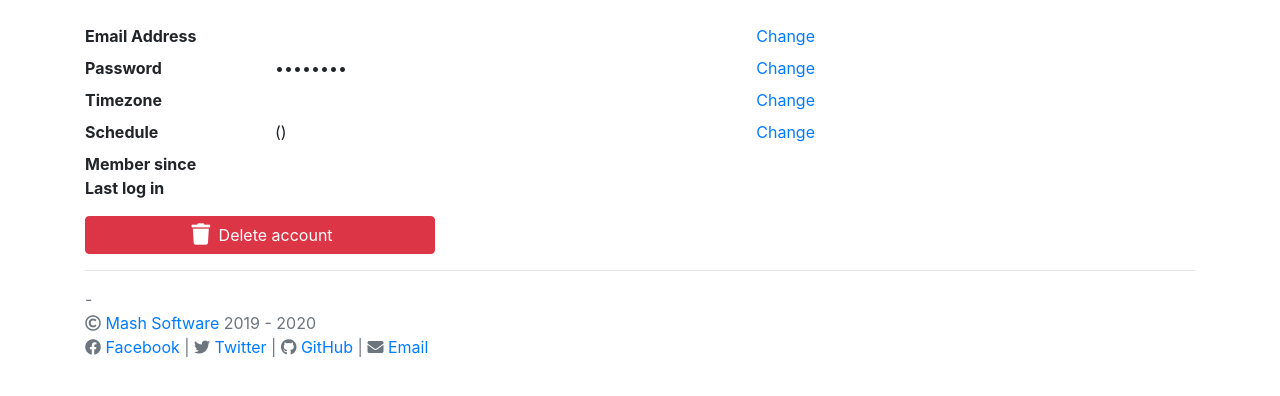
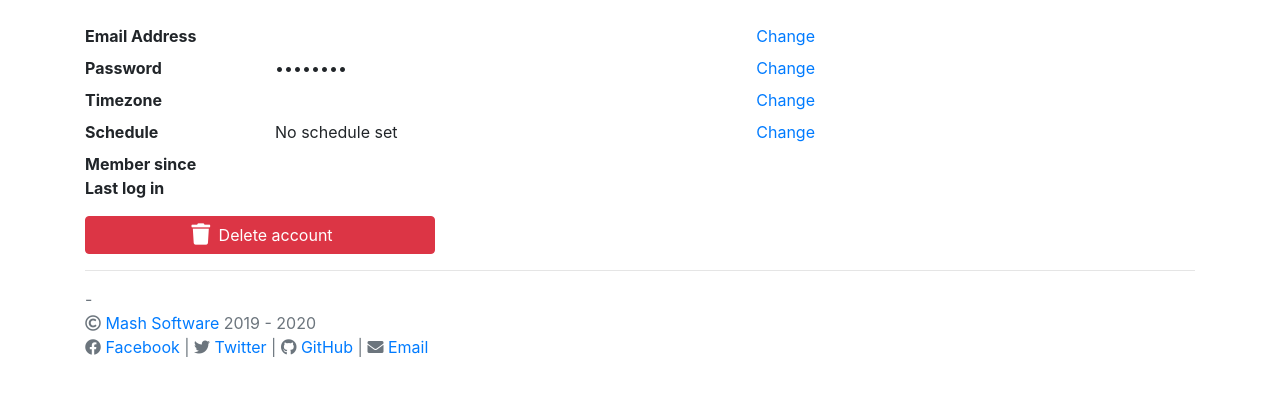
Before and after one commit to MashSoftware/time-tracker, a Python web app: template app/templates/account/account.html in a window 1280 px wide. Shown: the part 56-452 px from the top of the page. Run offline with Jinja, Linux system fonts and the light colour scheme; the template is opened without the code that fills it, so the values that code supplies are empty; some libraries are stand-ins or nearby versions.

Commit message:
say if schedule not set

```diff
--- a/app/templates/account/account.html
+++ b/app/templates/account/account.html
@@ -22,7 +22,13 @@
             </dd>
 
             <dt class="col-sm-3">Schedule</dt>
-            <dd class="col-sm-7">{{ user.schedule_string() }} ({{user.schedule_decimal()}})</dd>
+            <dd class="col-sm-7">
+                {% if user.schedule() %}
+                    {{ user.schedule_string() }} ({{user.schedule_decimal()}})
+                {% else %}
+                    No schedule set
+                {% endif %}
+            </dd>
             <dd class="col-sm-2 text-md-right">
                 <a href="{{ url_for('account.schedule') }}">Change</a>
             </dd>
```
